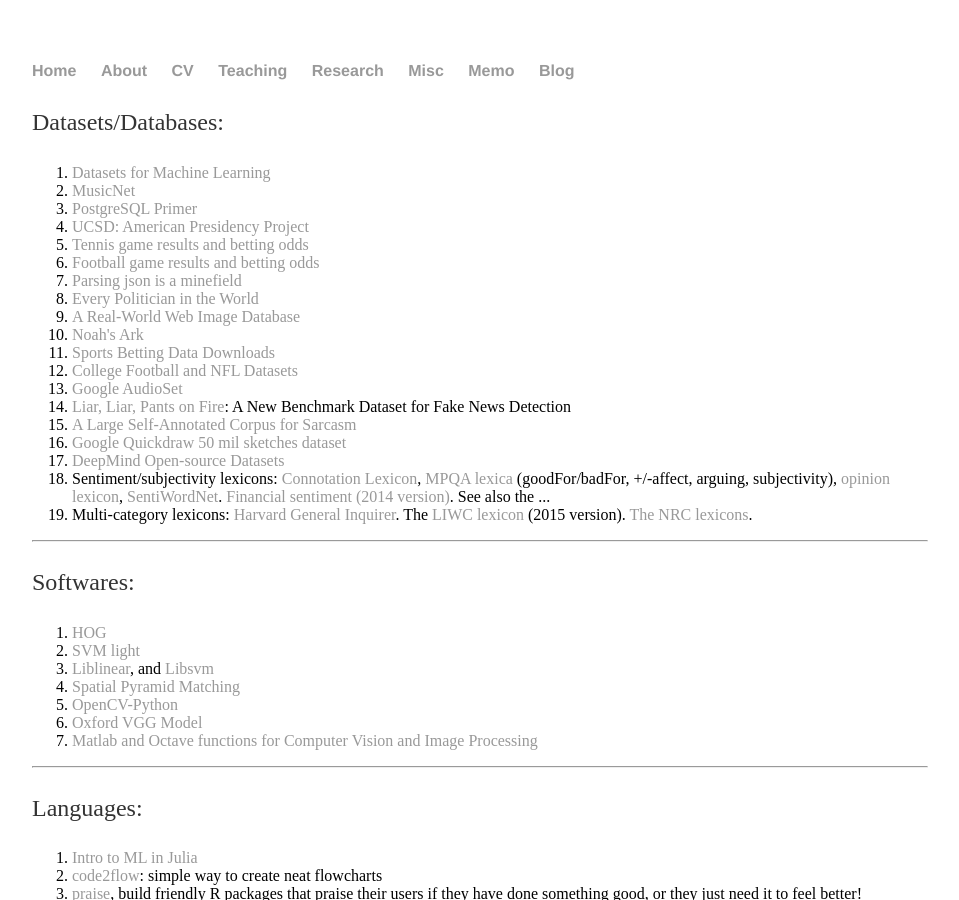
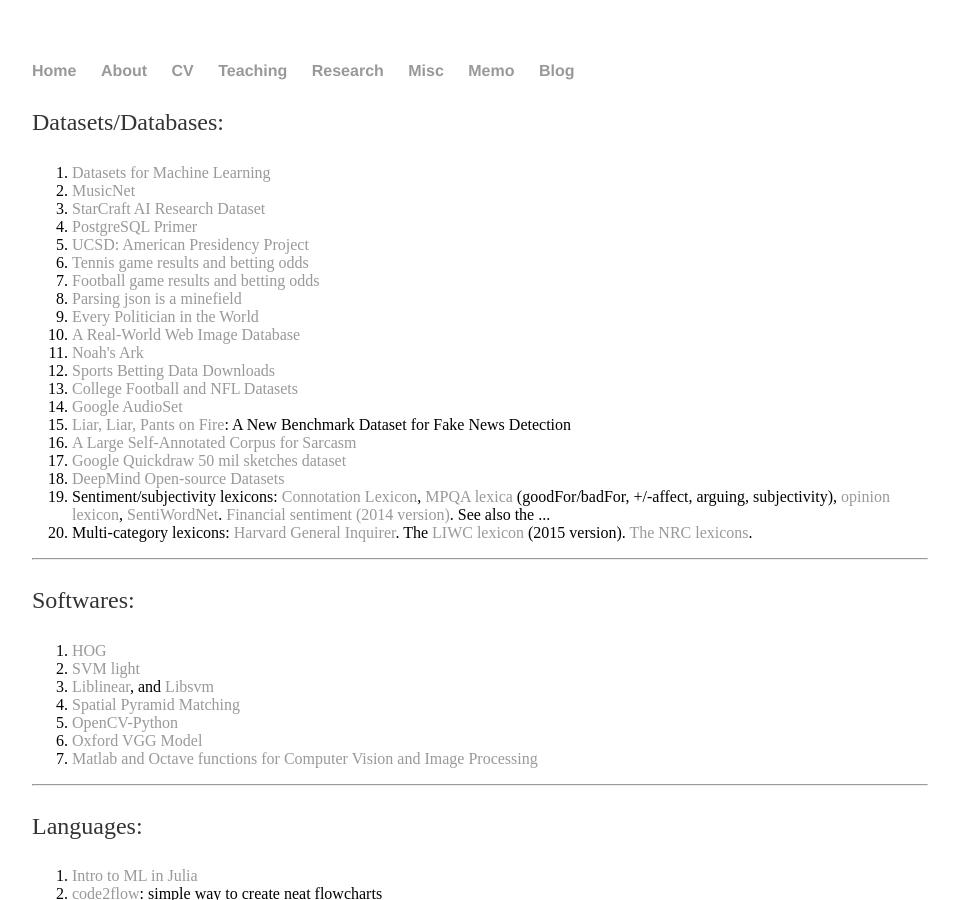
Before and after one commit to shenglih/shenglih.github.io, a Jekyll site: the page built from memo/index.html, in a window 1280 px wide and 900 px high. Shown: the whole window, without its empty margins (160-1119 px from the left). Built offline with Jekyll 4.4.1, drawn with Linux system fonts in a browser that asks for light colours.

Commit message:
Update index.html

```diff
--- a/memo/index.html
+++ b/memo/index.html
@@ -8,6 +8,7 @@
 
 		<li><a href="https://docs.google.com/spreadsheets/d/1AQvZ7-Kg0lSZtG1wlgbIsrm90HaTZrJGQMz-uKRRlFw/htmlview#gid=0"> Datasets for Machine Learning</a></li>
 		<li><a href="https://arxiv.org/pdf/1611.09827v1.pdf"> MusicNet</a></li>
+		<li><a href="https://github.com/TorchCraft/StarData"> StarCraft AI Research Dataset</a></li>
 		<li><a href="https://zaiste.net/2015/09/postgresql_primer_for_busy_people/"> PostgreSQL Primer</a></li>
 		<li><a href="http://www.presidency.ucsb.edu/index_docs.php"> UCSD: American Presidency Project</a></li>
 		<li><a href="http://www.tennis-data.co.uk/alldata.php"> Tennis game results and betting odds </a></li>
```
